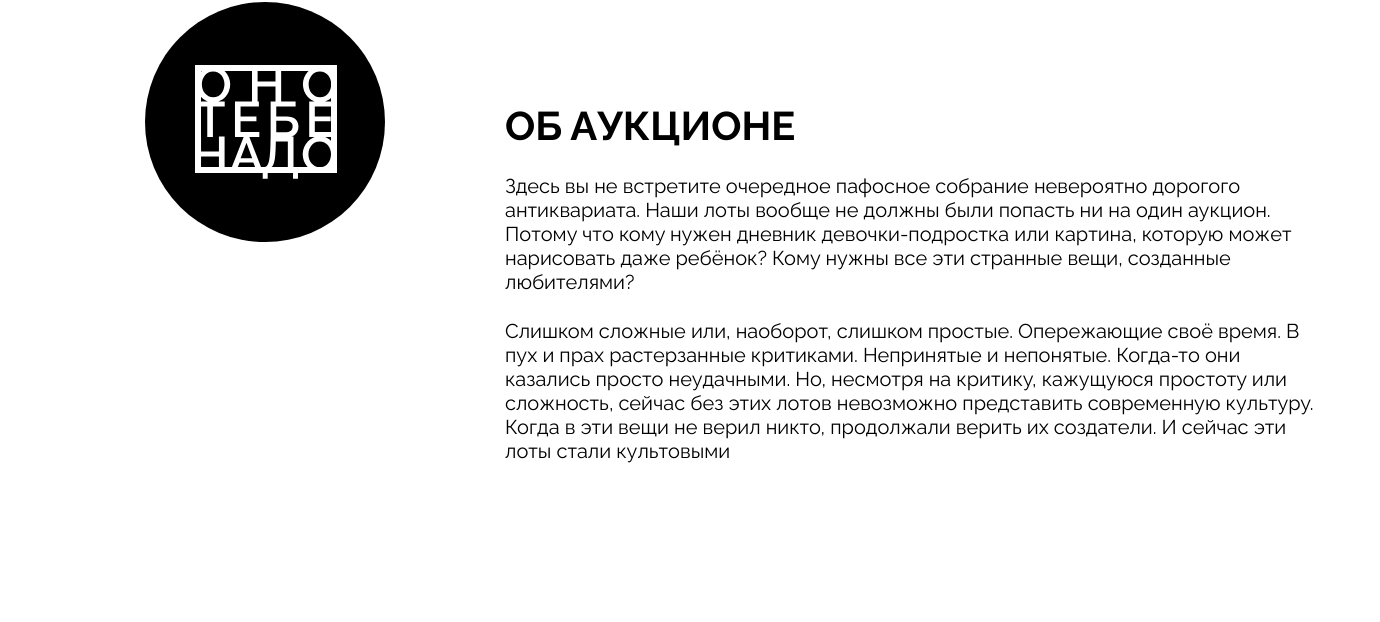
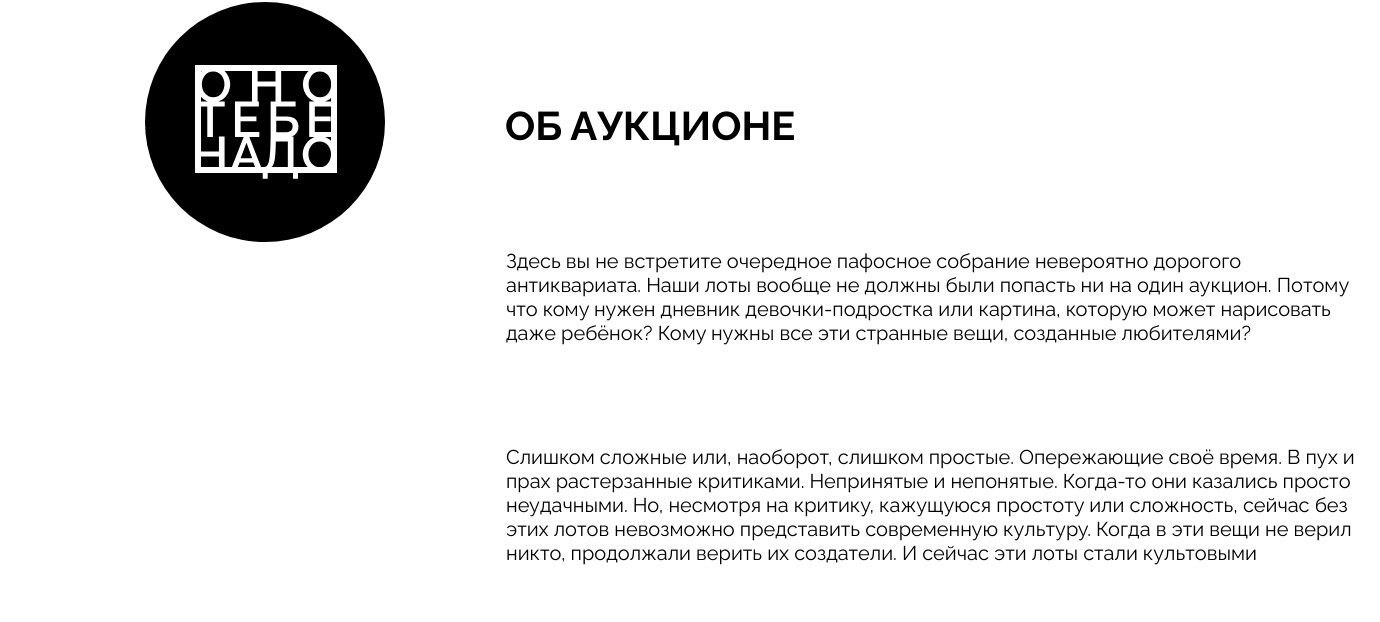
Before and after one commit to dinorsho2811/ono-tebe-nado, a plain HTML site: page index.html in a window 1280 px wide. Shown: the part 1987-2609 px from the top of the page, 1380 px wide, since content can reach past the window. Drawn offline with Linux system fonts and the light colour scheme.

Commit message:
style.css

```diff
--- a/styles/style.css
+++ b/styles/style.css
@@ -273,16 +273,7 @@
   line-height: normal;
   padding: 100px 0 0 26px;
 }
-.about__text {
-  color: #000;
-  font-family: "Raleway" sans-serif;
-  font-size: 20px;
-  font-style: normal;
-  font-weight: 400;
-  line-height: normal;
-  padding: 25px 0 0 25px;
-  width: 850px;
-}
+
 .footer {
   margin: 181px 59px 163px 50px;
   display: flex;
@@ -308,10 +299,9 @@
   list-style: none;
   text-align: center;
 }
+
 .footer__link {
   text-decoration: none;
-}
-.footer__link {
   color: #000;
   text-align: center;
   font-family: "Raleway", sans-serif;
```
